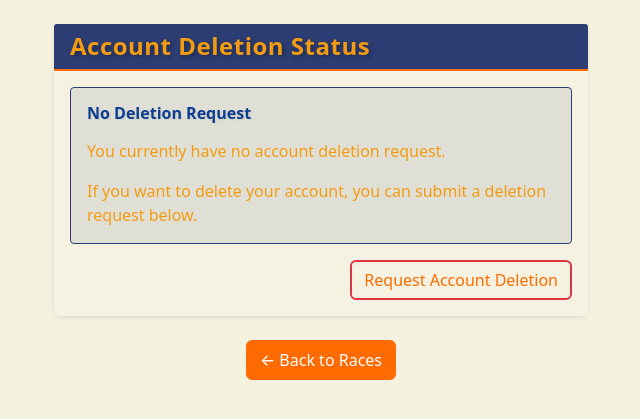
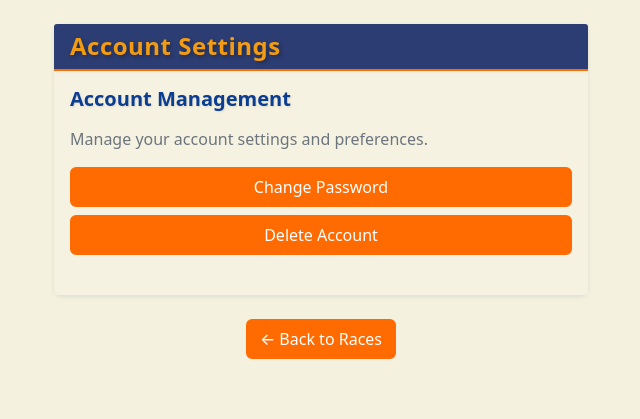
Before and after one commit to Val916/Run-for-fun, a Django app: page /deletion-status/ in a window 1280 px wide. Shown: the part 66-485 px from the top of the page, without its empty margins (319-959 px from the left). Run offline with Django 4.2, Linux system fonts and the light colour scheme; the visitor is signed in with stand-in values (Sample User, id 1); some libraries are stand-ins or nearby versions.

Commit message:
Add Google Fonts badge to README; update account deletion status page for improved user experience and management options

```diff
--- a/templates/account/deletion_status.html
+++ b/templates/account/deletion_status.html
@@ -1,6 +1,6 @@
 {% extends "base.html" %}
 
-{% block title %}Account Deletion Status - Run for Fun{% endblock %}
+{% block title %}Account Settings - Run for Fun{% endblock %}
 
 {% block content %}
 <div class="container mt-4">
@@ -8,13 +8,33 @@
         <div class="col-md-8 col-lg-6">
             <div class="card">
                 <div class="card-header">
-                    <h4 class="mb-0">Account Deletion Status</h4>
+                    <h4 class="mb-0"><i class="fas fa-user-cog"></i> Account Settings</h4>
                 </div>
                 <div class="card-body">
+
+                    <!-- Account Management Section -->
+                    <div class="mb-4">
+                        <h5>Account Management</h5>
+                        <p class="text-muted">Manage your account settings and preferences.</p>
+
+                        <div class="d-grid gap-2">
+                            <!-- Change Password Button -->
+                            <a href="{% url 'account_change_password' %}" class="btn btn-primary">
+                                <i class="fas fa-key"></i> Change Password
+                            </a>
+
+                            <!-- Delete Account Button -->
+                            <a href="{% url 'request-deletion' %}" class="btn btn-danger">
+                                <i class="fas fa-trash-alt"></i> Delete Account
+                            </a>
+                        </div>
+                    </div>
+
                     {% if deletion_request %}
-                        <!-- User has a deletion request -->
+                        <!-- Deletion Request Status Section (only show if exists) -->
+                        <hr>
                         <div class="status-info">
-                            <h5>Your Deletion Request Status</h5>
+                            <h5>Account Deletion Status</h5>
 
                             {% if deletion_request.status == 'PENDING' %}
                                 <div class="alert alert-warning">
@@ -64,13 +84,6 @@
                                     <p class="mb-0">Your account remains active. You can submit a new deletion request if needed.</p>
                                 </div>
 
-                                <!-- Option to submit new request -->
-                                <div class="d-grid gap-2 d-md-flex justify-content-md-end">
-                                    <a href="{% url 'request-deletion' %}" class="btn btn-outline-danger">
-                                        Submit New Request
-                                    </a>
-                                </div>
-
                             {% elif deletion_request.status == 'COMPLETED' %}
                                 <div class="alert alert-dark">
                                     <h6><i class="fas fa-check"></i> Account Deletion Completed</h6>
@@ -79,20 +92,6 @@
                                     <p class="mb-0"><em>This message should not normally be visible as your account would be deleted.</em></p>
                                 </div>
                             {% endif %}
-                        </div>
-
-                    {% else %}
-                        <!-- User has no deletion request -->
-                        <div class="alert alert-info">
-                            <h6><i class="fas fa-info-circle"></i> No Deletion Request</h6>
-                            <p>You currently have no account deletion request.</p>
-                            <p class="mb-0">If you want to delete your account, you can submit a deletion request below.</p>
-                        </div>
-
-                        <div class="d-grid gap-2 d-md-flex justify-content-md-end">
-                            <a href="{% url 'request-deletion' %}" class="btn btn-outline-danger">
-                                Request Account Deletion
-                            </a>
                         </div>
                     {% endif %}
                 </div>
```
Also changed, not shown: races/admin.py (+5 -6 lines), README.md, races/migrations/0008_accountdeletionrequest.py (added).
